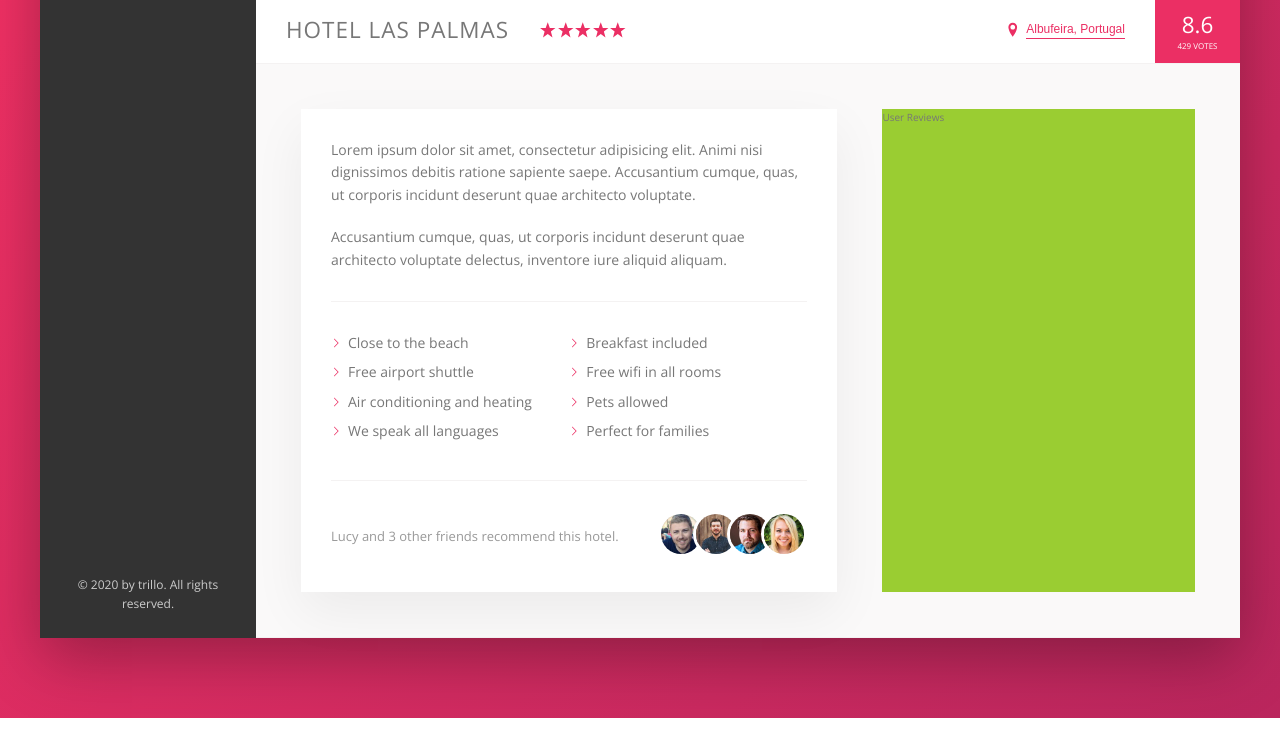
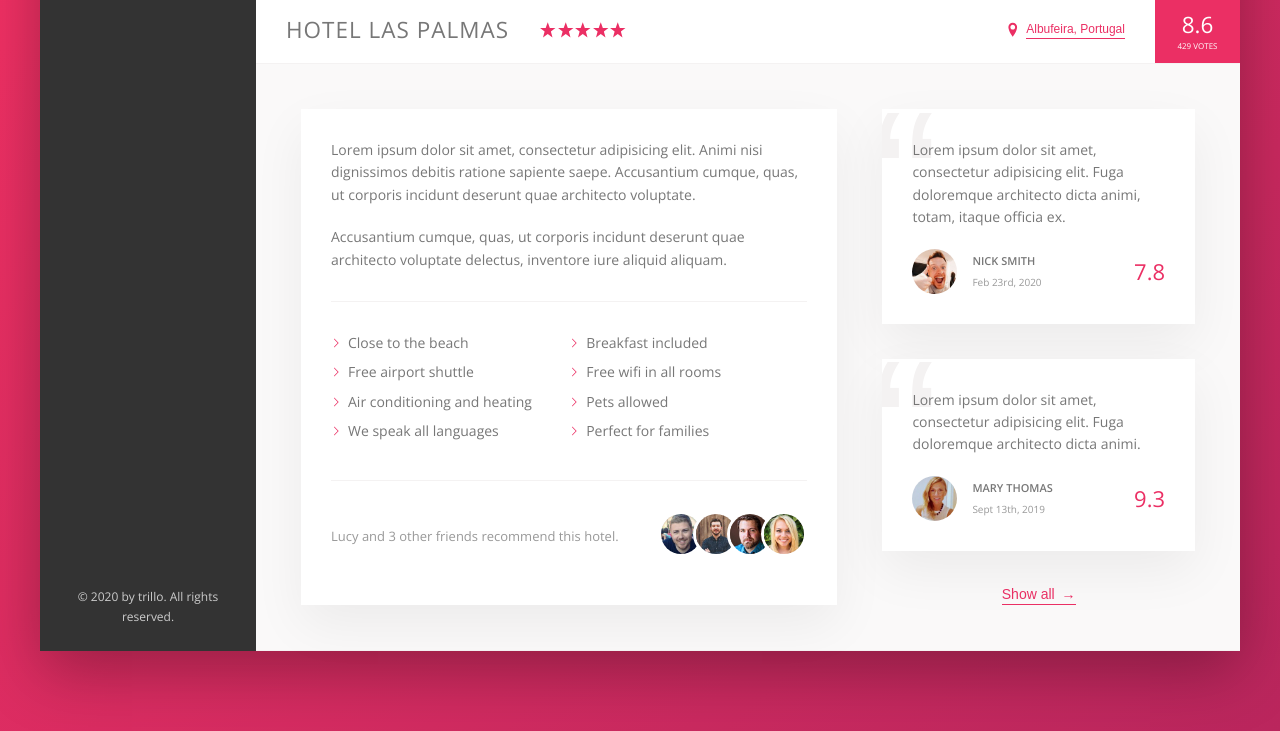
Before and after one commit to jobeiri/trillo, a website: page index.html in a window 1280 px wide. Shown: the part 538-1269 px from the top of the page. Drawn offline with nearby package versions, Linux system fonts and the light colour scheme.

Commit message:
18. Building the User Reviews Section

```diff
--- a/index.html
+++ b/index.html
@@ -137,6 +137,7 @@
                     </div>
 
                     <div class="detail">
+
                         <div class="description">
                             <p class="paragraph">
                                 Lorem ipsum dolor sit amet, consectetur adipisicing elit.
@@ -169,8 +170,37 @@
                                 </div>
                             </div>
                         </div>
+
                         <div class="user-reviews">
-                            User Reviews
+                            <figure class="review">
+                                <blockquote class="review__text">
+                                    Lorem ipsum dolor sit amet, consectetur adipisicing elit.
+                                    Fuga doloremque architecto dicta animi, totam, itaque officia ex.
+                                </blockquote>
+                                <figcaption class="review__user">
+                                    <img src="img/user-1.jpg" alt="User 1" class="review__photo">
+                                    <div class="review__user-box">
+                                        <p class="review__user-name">Nick Smith</p>
+                                        <p class="review__user-date">Feb 23rd, 2020</p>
+                                    </div>
+                                    <div class="review__rating">7.8</div>
+                                </figcaption>
+                            </figure>
+                            <figure class="review">
+                                <blockquote class="review__text">
+                                    Lorem ipsum dolor sit amet, consectetur adipisicing elit.
+                                    Fuga doloremque architecto dicta animi.
+                                </blockquote>
+                                <figcaption class="review__user">
+                                    <img src="img/user-2.jpg" alt="User 1" class="review__photo">
+                                    <div class="review__user-box">
+                                        <p class="review__user-name">Mary Thomas</p>
+                                        <p class="review__user-date">Sept 13th, 2019</p>
+                                    </div>
+                                    <div class="review__rating">9.3</div>
+                                </figcaption>
+                            </figure>
+                            <button class="btn-inline">Show all <span>&rarr;</span></button>
                         </div>
                     </div>
                 </main>
--- a/sass/_components.scss
+++ b/sass/_components.scss
@@ -274,8 +274,17 @@
   cursor: pointer;
   transition: all 0.2s;
 
+  & span {
+    margin-left: 0.3rem;
+    transition: margin-left 0.3s;
+  }
+
   &:hover {
     color: var(--color-grey-dark-1);
+
+    span {
+      margin-left: 0.8rem;
+    }
   }
 
   &:focus {
@@ -369,3 +378,65 @@
     }
   }
 }
+
+// REVIEWS
+.review {
+  background-color: var(--color-white);
+  box-shadow: var(--shadow-light);
+  padding: 3rem;
+  margin-bottom: 3.5rem;
+  position: relative;
+  overflow: hidden;
+
+  &__text {
+    margin-bottom: 2rem;
+    position: relative;
+    z-index: 10;
+  }
+
+  &__user {
+    display: flex;
+    align-items: center;
+  }
+
+  &__photo {
+    width: 4.5rem;
+    height: 4.5rem;
+    border-radius: 50%;
+    margin-right: 1.5rem;
+  }
+
+  &__user-box {
+    margin-right: auto;
+  }
+
+  &__user-name {
+    font-size: 1.1rem;
+    font-weight: 600;
+    text-transform: uppercase;
+    margin-bottom: 0.4rem;
+  }
+
+  &__user-date {
+    font-size: 1rem;
+    color: var(--color-grey-dark-3);
+  }
+
+  &__rating {
+    font-size: 2.2rem;
+    font-weight: 300;
+    color: var(--color-primary);
+  }
+
+  &::before {
+    content: "\201C";
+    position: absolute;
+    top: -2.75rem;
+    left: -1rem;
+    line-height: 1;
+    font-family: sans-serif;
+    font-size: 20rem;
+    color: var(--color-grey-light-2);
+    z-index: 1;
+  }
+}
--- a/sass/_layout.scss
+++ b/sass/_layout.scss
@@ -38,6 +38,7 @@
 }
 
 .detail {
+  font-size: 1.4rem;
   display: flex;
   padding: 4.5rem;
   background-color: var(--color-grey-light-1);
@@ -45,7 +46,6 @@
 }
 
 .description {
-  font-size: 1.4rem;
   background-color: var(--color-white);
   box-shadow: var(--shadow-light);
   padding: 3rem;
@@ -54,6 +54,10 @@
 }
 
 .user-reviews {
-  background-color: yellowgreen;
   flex: 1;
+
+  display: flex;
+  flex-direction: column;
+  justify-content: center;
+  align-items: center;
 }
```
Also changed, not shown: css/style.css, 1 other file.
